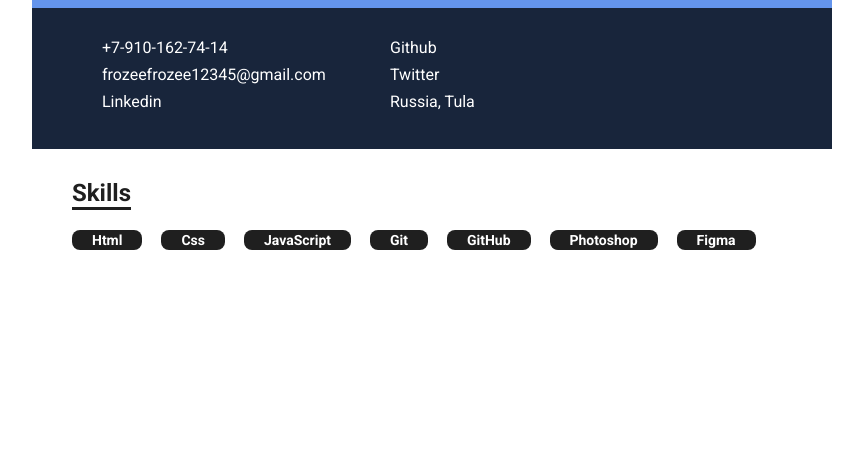
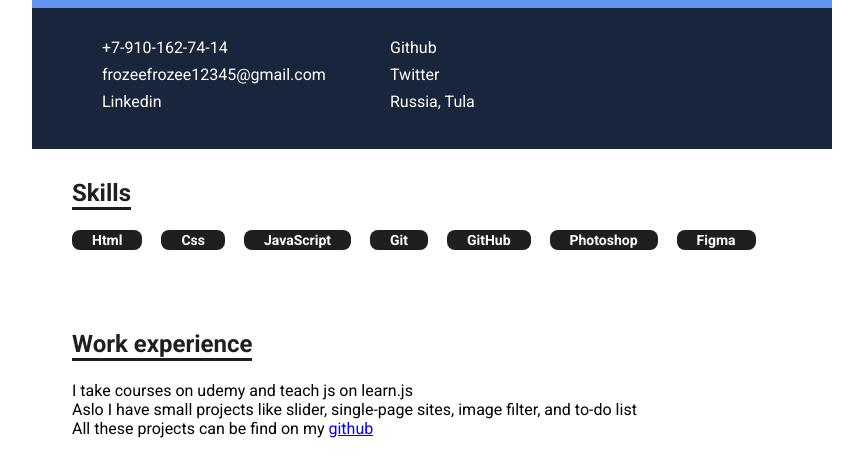
Before and after one commit to djmambos/rsschool-cv, a plain HTML site: page index.html in a window 1280 px wide. Shown: the part 232-708 px from the top of the page, without its empty margins (208-1071 px from the left). Drawn offline with Linux system fonts and the light colour scheme.

Commit message:
feat: add work experience

```diff
--- a/index.html
+++ b/index.html
@@ -77,6 +77,15 @@
           </div>
         </div>
       </section>
+
+      <section class="experience">
+        <div class="container">
+          <h2 class="section__title">Work experience</h2>
+          <p>I take courses on udemy and teach js on learn.js</p>
+          <p>Aslo I have small projects like slider, single-page sites, image filter, and to-do list</p>
+          <p>All these projects can be find on my <a href="https://github.com/joiq" target="_blank">github</a></p>
+        </div>
+      </section>
     </div>
   </body>
 </html>
```
